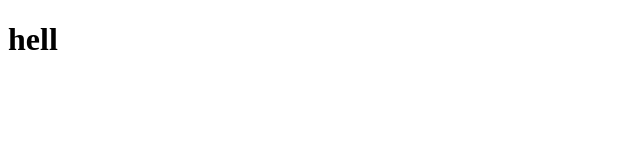
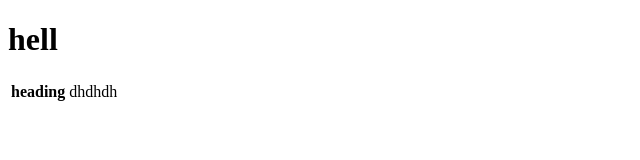
Before and after one commit to iamneo-production/abfdabeabcbaed305040005fbaddbddone, a plain HTML site: page public/index.html in a window 1280 px wide. Shown: the whole page, without its empty margins (0-640 px from the left). Drawn offline with Linux system fonts and the light colour scheme.

Commit message:
Backup Commit

```diff
--- a/public/index.html
+++ b/public/index.html
@@ -9,6 +9,17 @@
 <body>
   <div class="scorecard">
     <h1>hell</h1>
+     <table class="teams">
+      <tr>
+        <th>
+          heading
+        </th>
+        <td>
+          dhdhdh
+        </td>
+      </tr>
+
+     </table>
   </div>
 
 </body>
```
